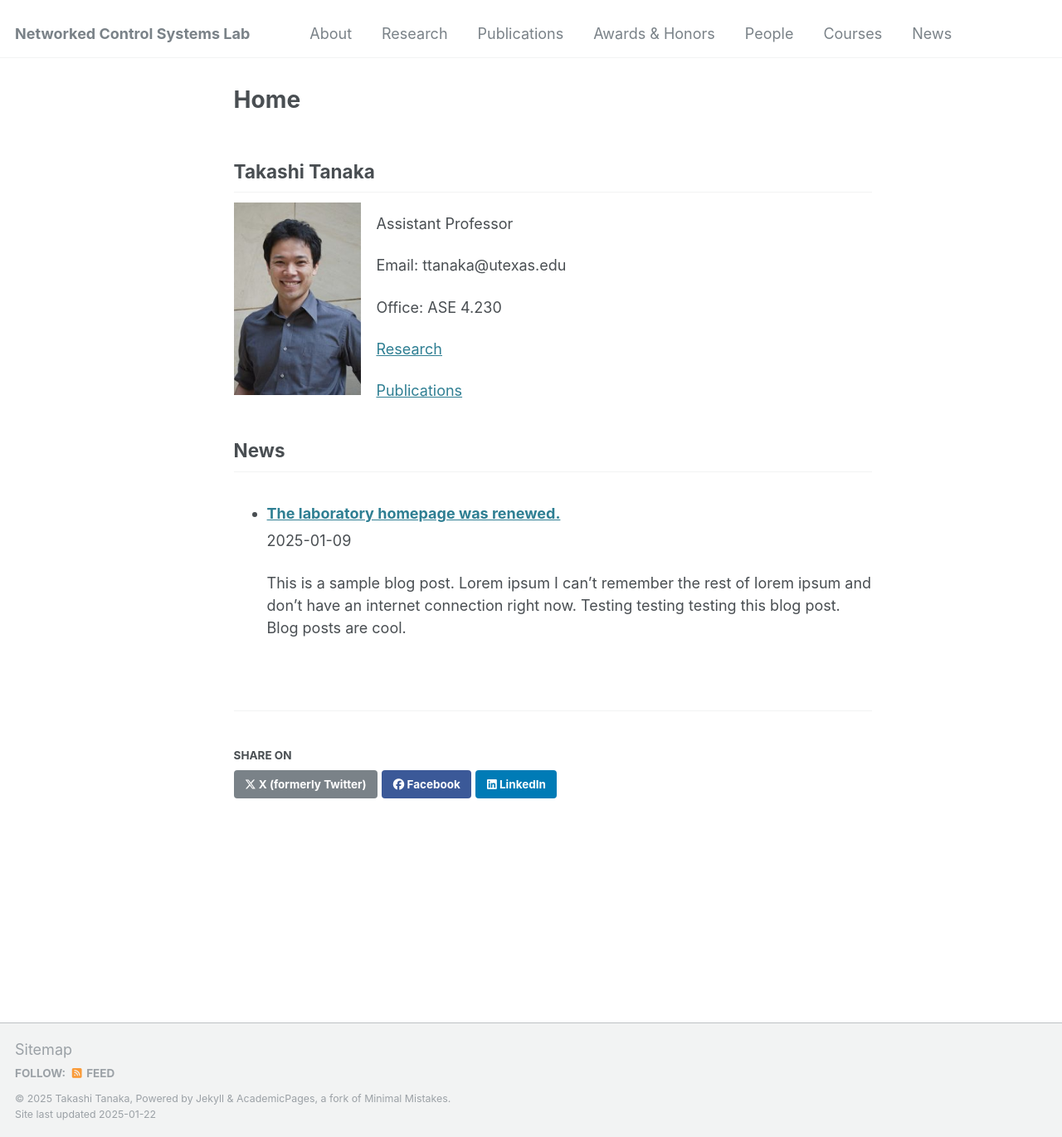
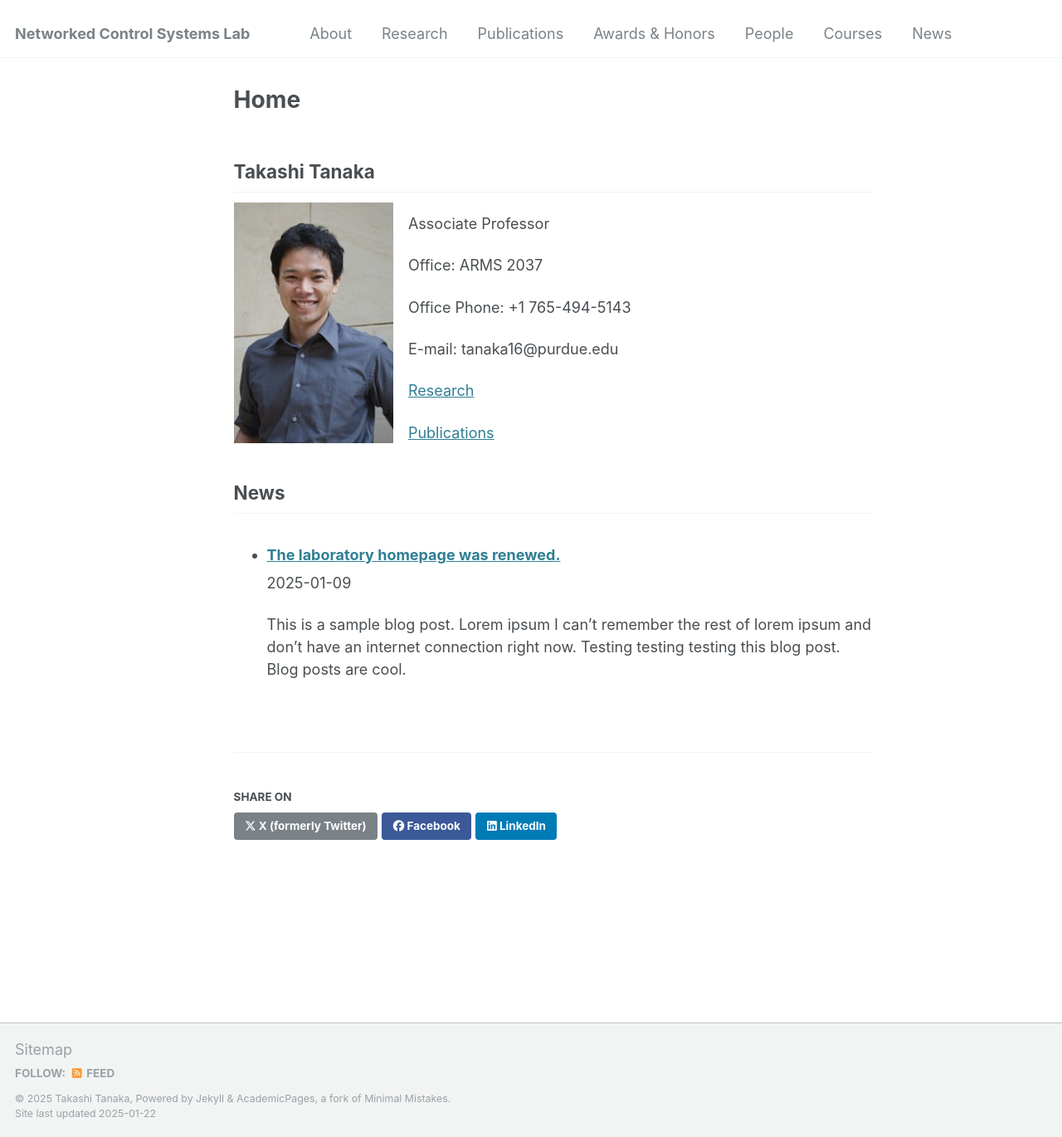
Before and after one commit to yj-jang-98/Net, a Jekyll site: the page built from _pages/home.md, in a window 1280 px wide and 1370 px high. Shown: the whole window at 83% size. Built offline with Jekyll 4.4.1, drawn with Linux system fonts in a browser that asks for light colours.

Commit message:
Update profile information

```diff
--- a/_pages/home.md
+++ b/_pages/home.md
@@ -9,13 +9,15 @@ redirect_from:
 
 Takashi Tanaka
 ---
-<img src="/images/tanaka-199x300.jpg#left" width="20%">
+<img src="/images/tanaka-199x300.jpg#left" width="25%">
 
-Assistant Professor
+Associate Professor
 
-Email: ttanaka@utexas.edu
+Office: ARMS 2037
 
-Office: ASE 4.230
+Office Phone: +1 765-494-5143
+
+E-mail: tanaka16@purdue.edu
 
 [Research](/research/)
 
```
